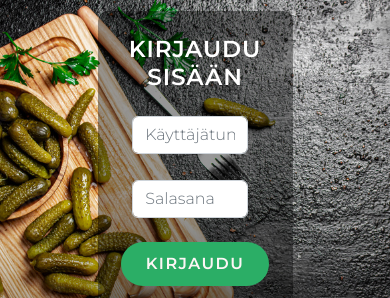
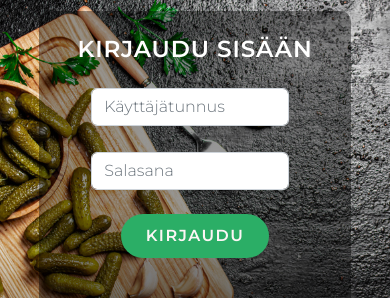
Before and after one commit to kh4leoni/suolakurkkumeininki, a website: page index.html in a window 390 px wide. Shown: the top 298 px of the page. Drawn offline with nearby package versions, Linux system fonts and the light colour scheme.

Commit message:
korjattu login näyttöä

```diff
--- a/css/styles.css
+++ b/css/styles.css
@@ -865,6 +865,16 @@ input[type="file"] {
 
 @media screen and (max-width: 1200px) {
 
+  .wrapper .left .caption {
+    width: 100%;
+  }
+
+  .wrapper .caption .button.login {
+    margin: auto;
+    width: 60%;
+  }
+
+
 
   .thank-you-message {
     margin-left: auto;
@@ -1113,6 +1123,11 @@ input[type="file"] {
 
   @media screen and (max-width: 700px) {
 
+    .wrapper .caption .button.login {
+      margin: auto;
+      width: 80%;
+    }
+
     .arvostelu-kentta {
       margin-bottom: 0;
       width: 100%;
```
Also changed, not shown: index.html (+0 -1 lines).
